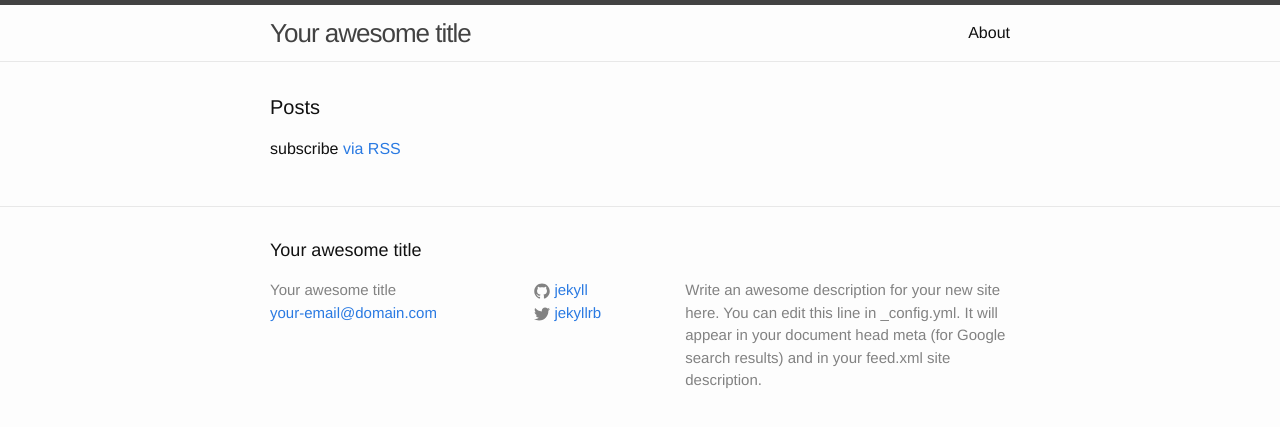
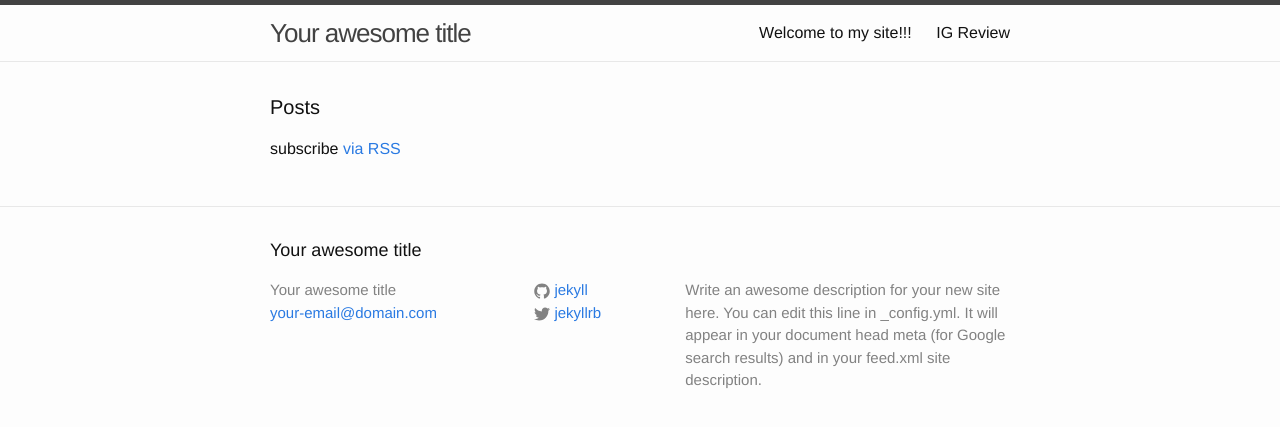
Before and after one commit to isaksamet/multiassetsbrokers, a Jekyll site: the page built from index.html, in a window 1280 px wide. Shown: the top 427 px of the page. Built offline with Jekyll 4.4.1, drawn with Linux system fonts in a browser that asks for light colours.

Commit message:
Update header.html
Changed menu to support reviews instead of pages

```diff
--- a/_includes/header.html
+++ b/_includes/header.html
@@ -14,9 +14,9 @@
       </a>
 
       <div class="trigger">
-        {% for my_page in site.pages %}
-          {% if my_page.title %}
-          <a class="page-link" href="{{ my_page.url | prepend: site.baseurl }}">{{ my_page.title }}</a>
+        {% for my_review in site.reviews %}
+          {% if my_review.title %}
+          <a class="page-link" href="{{ my_review.url | prepend: site.baseurl }}">{{ my_review.title }}</a>
           {% endif %}
         {% endfor %}
       </div>
```
